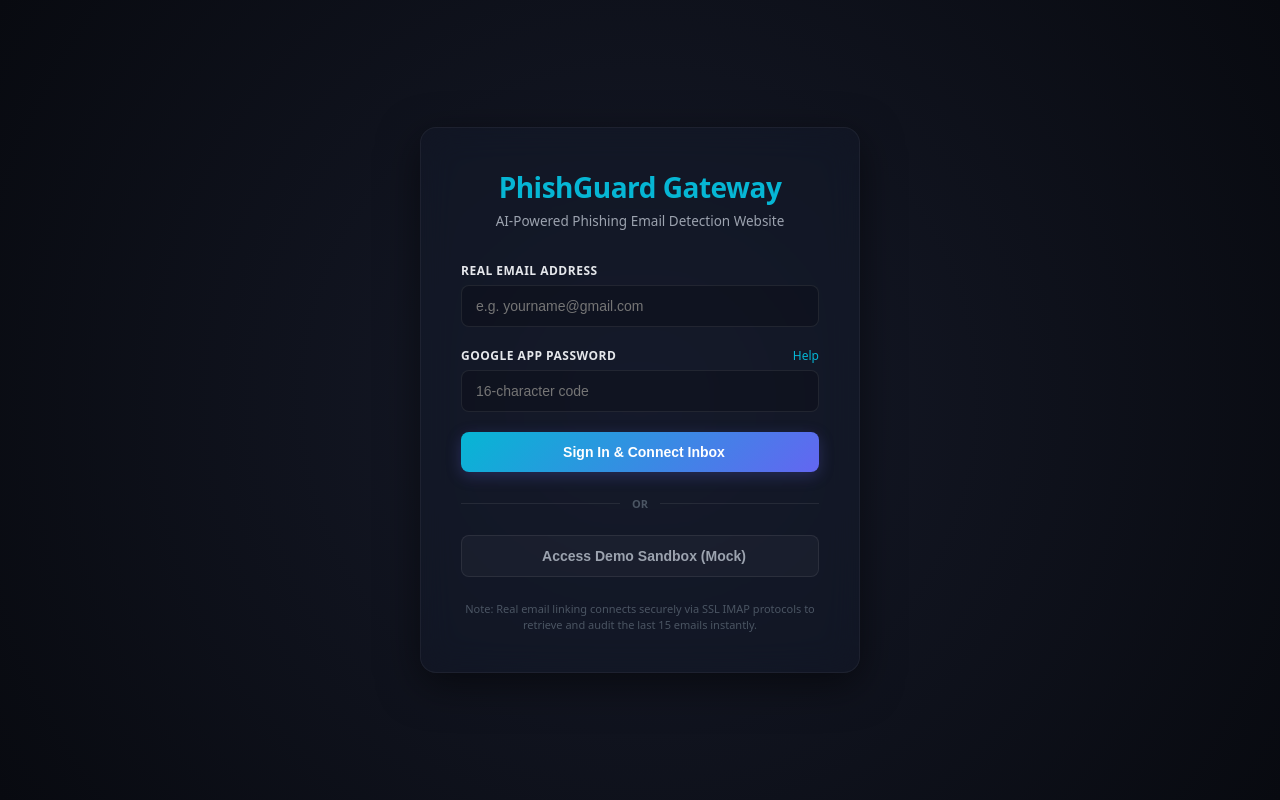
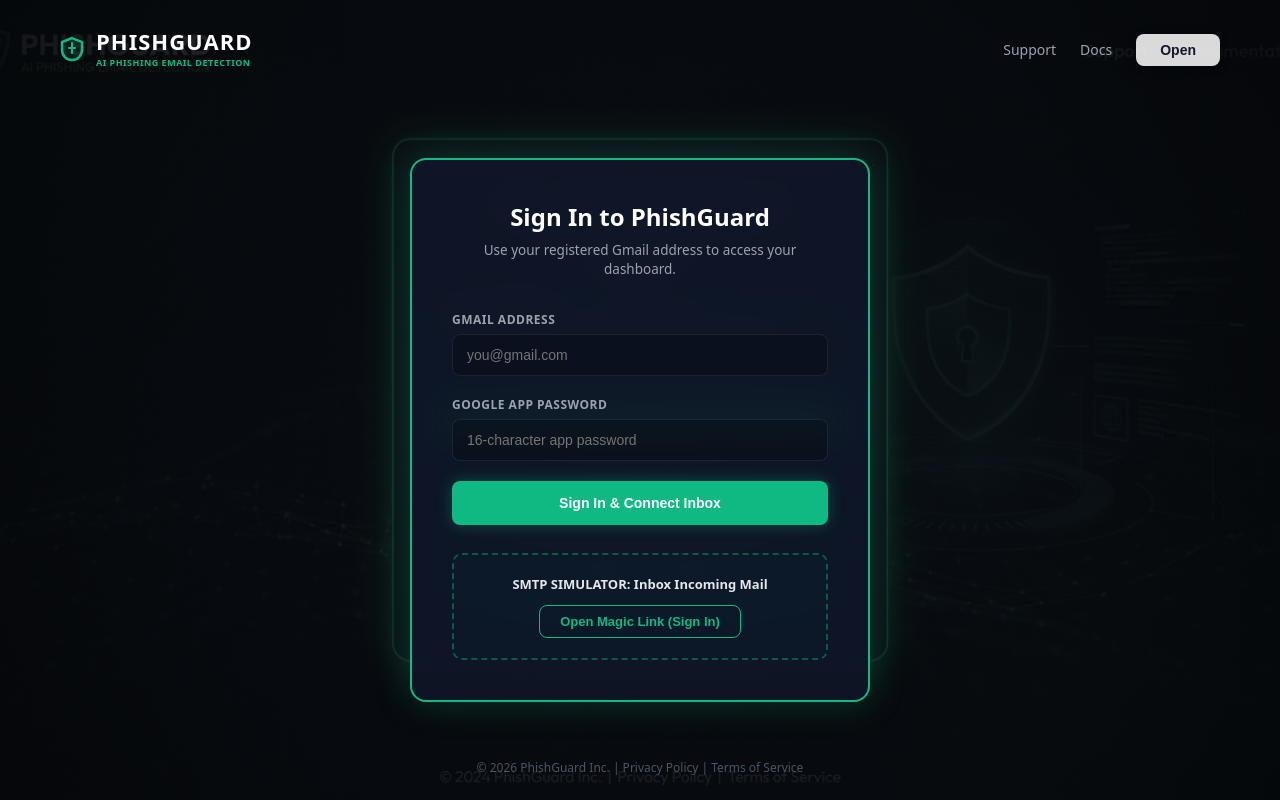
Before and after one commit to Aditya1471/Email_Detector, a React app in the folder frontend/: page / in a window 1280 px wide. Built offline with nearby package versions, Linux system fonts and the light colour scheme; no server answers; the HTML template or start-up script is replaced by a standard one.

Commit message:
style: Match Login screen UI exactly with the user's uploaded mock design

```diff
--- a/frontend/src/pages/Login.jsx
+++ b/frontend/src/pages/Login.jsx
@@ -26,7 +26,6 @@
       .then(data => {
         setLoading(false);
         if (data.status === 'success') {
-          // Trigger hard reload to let App.jsx catch authenticated status
           window.location.reload();
         } else {
           setError(data.message || 'Verification failed.');
@@ -60,9 +59,32 @@
 
   return (
     <div style={styles.container}>
-      <div style={styles.card} className="glass-panel">
-        <h2 style={styles.title}>PhishGuard Gateway</h2>
-        <p style={styles.subtitle}>AI-Powered Phishing Email Detection Website</p>
+      {/* 1. TOP NAVBAR */}
+      <header style={styles.navbar}>
+        <div style={styles.logoGroup}>
+          <div style={styles.shieldIcon}>
+            <svg width="24" height="28" viewBox="0 0 24 28" fill="none">
+              <path d="M12 2L2 6v8c0 5.52 4.48 10 10 10s10-4.48 10-10V6L12 2z" stroke="#10B981" strokeWidth="2.5" fill="rgba(16, 185, 129, 0.1)"/>
+              <path d="M12 7v10M9 12h6" stroke="#10B981" strokeWidth="2" strokeLinecap="round"/>
+            </svg>
+          </div>
+          <div>
+            <div style={styles.logoMain}>PHISHGUARD</div>
+            <div style={styles.logoSub}>AI PHISHING EMAIL DETECTION</div>
+          </div>
+        </div>
+
+        <div style={styles.navLinks}>
+          <span style={styles.navLink}>Support</span>
+          <span style={styles.navLink}>Docs</span>
+          <button style={styles.navOpenBtn}>Open</button>
+        </div>
+      </header>
+
+      {/* 2. LOGIN MAIN CARD */}
+      <div style={styles.card} className="animate-slide-in">
+        <h2 style={styles.cardTitle}>Sign In to PhishGuard</h2>
+        <p style={styles.cardSubtitle}>Use your registered Gmail address to access your dashboard.</p>
 
         {error && (
           <div style={styles.errorBox}>
@@ -73,69 +95,65 @@
 
         <form onSubmit={handleDirectLogin} style={styles.form}>
           <div style={styles.inputGroup}>
-            <label style={styles.label}>Real Email Address</label>
+            <label style={styles.label}>Gmail Address</label>
+            <div style={styles.inputWrapper}>
               <input
                 type="email"
-              placeholder="e.g. yourname@gmail.com"
+                placeholder="you@gmail.com"
                 style={styles.input}
                 value={email}
                 onChange={e => setEmail(e.target.value)}
                 required
               />
+              <span style={styles.inputIcon}>
+                <i className="fa-solid fa-envelope" style={{ color: '#10B981' }}></i>
+              </span>
+            </div>
           </div>
 
           <div style={styles.inputGroup}>
-            <div style={{ display: 'flex', justifyContent: 'space-between', alignItems: 'center' }}>
             <label style={styles.label}>Google App Password</label>
-              <span style={styles.tooltipBtn} title="Gmail Security -> 2-Step Verification -> App Passwords (16 character code)">
-                <i className="fa-solid fa-circle-question"></i> Help
-              </span>
-            </div>
+            <div style={styles.inputWrapper}>
               <input
                 type="password"
-              placeholder="16-character code"
+                placeholder="16-character app password"
                 style={styles.input}
                 value={password}
                 onChange={e => setPassword(e.target.value)}
                 required
               />
+              <span style={styles.inputIcon}>
+                <i className="fa-solid fa-key" style={{ color: '#10B981' }}></i>
+              </span>
+            </div>
           </div>
 
           <button
             type="submit"
-            style={{ ...styles.btn, opacity: loading ? 0.7 : 1 }}
+            style={{ ...styles.btnSubmit, opacity: loading ? 0.7 : 1 }}
             disabled={loading || sandboxLoading}
           >
-            {loading ? (
-              <span><i className="fa-solid fa-spinner fa-spin" style={{ marginRight: '8px' }}></i>Linking Mailbox...</span>
-            ) : (
-              <span><i className="fa-solid fa-envelope" style={{ marginRight: '8px' }}></i>Sign In & Connect Inbox</span>
-            )}
+            {loading ? 'Connecting Mailbox...' : 'Sign In & Connect Inbox'}
           </button>
         </form>
 
-        <div style={styles.divider}>
-          <span style={styles.dividerLine}></span>
-          <span style={styles.dividerText}>OR</span>
-          <span style={styles.dividerLine}></span>
-        </div>
-
+        {/* 3. SMTP SIMULATOR BOX */}
+        <div style={styles.simulatorBox}>
+          <div style={styles.simTitle}>SMTP SIMULATOR: Inbox Incoming Mail</div>
           <button
-          style={{ ...styles.btnDemo, opacity: sandboxLoading ? 0.7 : 1 }}
+            style={{ ...styles.btnSim, opacity: sandboxLoading ? 0.7 : 1 }}
             onClick={handleSandboxBypass}
             disabled={loading || sandboxLoading}
           >
-          {sandboxLoading ? (
-            <span><i className="fa-solid fa-spinner fa-spin" style={{ marginRight: '8px' }}></i>Starting Sandbox...</span>
-          ) : (
-            <span><i className="fa-solid fa-server" style={{ marginRight: '8px' }}></i>Access Demo Sandbox (Mock)</span>
-          )}
+            {sandboxLoading ? 'Opening Sandbox...' : 'Open Magic Link (Sign In)'}
           </button>
-
-        <div style={styles.hint}>
-          Note: Real email linking connects securely via SSL IMAP protocols to retrieve and audit the last 15 emails instantly.
         </div>
       </div>
+
+      {/* 4. FOOTER */}
+      <footer style={styles.footer}>
+        © 2026 PhishGuard Inc. | Privacy Policy | Terms of Service
+      </footer>
     </div>
   );
 }
@@ -143,36 +161,101 @@
 const styles = {
   container: {
     display: 'flex',
+    flexDirection: 'column',
     alignItems: 'center',
     justifyContent: 'center',
     minHeight: '100vh',
-    background: 'radial-gradient(circle at center, #161a29 0%, #080a10 100%)',
+    background: `radial-gradient(circle at center, rgba(10, 15, 20, 0.75) 0%, rgba(5, 7, 10, 0.95) 100%), url('/login_bg.jpg')`,
+    backgroundSize: 'cover',
+    backgroundPosition: 'center',
     fontFamily: 'system-ui, -apple-system, sans-serif',
     color: '#FFF',
-    padding: '20px'
+    padding: '20px',
+    position: 'relative'
+  },
+  navbar: {
+    position: 'absolute',
+    top: '30px',
+    left: '0',
+    right: '0',
+    padding: '0 60px',
+    display: 'flex',
+    justifyContent: 'space-between',
+    alignItems: 'center',
+    width: '100%',
+    boxSizing: 'border-box'
+  },
+  logoGroup: {
+    display: 'flex',
+    alignItems: 'center',
+    gap: '12px'
+  },
+  shieldIcon: {
+    display: 'flex',
+    alignItems: 'center',
+    justifyContent: 'center'
+  },
+  logoMain: {
+    fontSize: '22px',
+    fontWeight: '900',
+    letterSpacing: '1px',
+    color: '#FFF',
+    lineHeight: '1'
+  },
+  logoSub: {
+    fontSize: '9px',
+    color: '#10B981',
+    fontWeight: '700',
+    letterSpacing: '0.5px',
+    marginTop: '4px'
+  },
+  navLinks: {
+    display: 'flex',
+    alignItems: 'center',
+    gap: '24px'
+  },
+  navLink: {
+    fontSize: '14px',
+    color: '#9CA3AF',
+    cursor: 'pointer',
+    fontWeight: '500',
+    transition: 'color 0.2s'
+  },
+  navOpenBtn: {
+    background: 'rgba(255, 255, 255, 0.85)',
+    color: '#111827',
+    border: 'none',
+    padding: '8px 24px',
+    borderRadius: '8px',
+    fontWeight: '700',
+    fontSize: '14px',
+    cursor: 'pointer',
+    boxShadow: '0 2px 10px rgba(0,0,0,0.3)'
   },
   card: {
     width: '100%',
-    maxWidth: '440px',
+    maxWidth: '460px',
     padding: '40px',
-    background: 'rgba(22, 28, 45, 0.45)',
+    background: 'rgba(15, 23, 42, 0.85)',
     borderRadius: '16px',
-    border: '1px solid rgba(255, 255, 255, 0.05)',
-    boxShadow: '0 12px 40px rgba(0, 0, 0, 0.5)'
+    border: '2px solid #10B981',
+    boxShadow: '0 0 35px rgba(16, 185, 129, 0.25)',
+    backdropFilter: 'blur(16px)',
+    marginTop: '60px'
   },
-  title: {
-    fontSize: '28px',
-    fontWeight: '800',
-    margin: '0 0 6px 0',
-    color: '#06B6D4',
-    textAlign: 'center',
-    letterSpacing: '-0.5px'
+  cardTitle: {
+    fontSize: '24px',
+    fontWeight: '700',
+    margin: '0 0 8px 0',
+    color: '#FFF',
+    textAlign: 'center'
   },
-  subtitle: {
+  cardSubtitle: {
     color: '#9CA3AF',
     fontSize: '13.5px',
     margin: '0 0 32px 0',
-    textAlign: 'center'
+    textAlign: 'center',
+    lineHeight: '1.4'
   },
   errorBox: {
     background: 'rgba(239, 68, 68, 0.08)',
@@ -198,80 +281,74 @@
   label: {
     fontSize: '12px',
     fontWeight: '700',
-    color: '#E5E7EB',
+    color: '#9CA3AF',
     textTransform: 'uppercase',
     letterSpacing: '0.5px'
   },
+  inputWrapper: {
+    position: 'relative',
+    display: 'flex',
+    alignItems: 'center'
+  },
   input: {
-    padding: '12px 14px',
+    width: '100%',
+    padding: '12px 40px 12px 14px',
     borderRadius: '8px',
     border: '1px solid rgba(255, 255, 255, 0.08)',
-    background: 'rgba(0, 0, 0, 0.2)',
+    background: 'rgba(0, 0, 0, 0.25)',
     color: '#FFF',
     fontSize: '14px',
-    outline: 'none',
-    transition: 'border 0.2s'
+    outline: 'none'
   },
-  tooltipBtn: {
-    fontSize: '12px',
-    color: '#06B6D4',
-    cursor: 'help',
+  inputIcon: {
+    position: 'absolute',
+    right: '14px',
     display: 'flex',
     alignItems: 'center',
-    gap: '4px'
+    justifyContent: 'center'
   },
-  btn: {
-    background: 'linear-gradient(135deg, #06B6D4 0%, #6366F1 100%)',
+  btnSubmit: {
+    background: '#10B981',
     color: '#FFF',
     border: 'none',
-    padding: '12px',
+    padding: '14px',
+    borderRadius: '8px',
+    fontWeight: '800',
+    cursor: 'pointer',
+    fontSize: '14px',
+    boxShadow: '0 0 15px rgba(16, 185, 129, 0.35)',
+    transition: '0.2s'
+  },
+  simulatorBox: {
+    marginTop: '28px',
+    padding: '20px',
+    border: '2px dashed rgba(16, 185, 129, 0.4)',
+    borderRadius: '10px',
+    background: 'rgba(16, 185, 129, 0.02)',
+    textAlign: 'center'
+  },
+  simTitle: {
+    fontSize: '13px',
+    fontWeight: '700',
+    color: '#E5E7EB',
+    marginBottom: '12px'
+  },
+  btnSim: {
+    background: 'transparent',
+    border: '1px solid #10B981',
+    color: '#10B981',
+    padding: '8px 20px',
     borderRadius: '8px',
     fontWeight: '700',
+    fontSize: '13px',
     cursor: 'pointer',
-    fontSize: '14px',
-    boxShadow: '0 4px 15px rgba(99, 102, 241, 0.25)',
-    display: 'flex',
-    alignItems: 'center',
-    justifyContent: 'center',
-    gap: '8px'
+    transition: '0.2s'
   },
-  divider: {
-    display: 'flex',
-    alignItems: 'center',
-    justifyContent: 'center',
-    margin: '24px 0',
-    gap: '12px'
-  },
-  dividerLine: {
-    flexGrow: 1,
-    height: '1px',
-    background: 'rgba(255, 255, 255, 0.08)'
-  },
-  dividerText: {
-    fontSize: '11px',
+  footer: {
+    position: 'absolute',
+    bottom: '24px',
+    fontSize: '12px',
     color: '#4B5563',
-    fontWeight: '700'
-  },
-  btnDemo: {
-    background: 'rgba(255, 255, 255, 0.03)',
-    border: '1px solid rgba(255, 255, 255, 0.08)',
-    color: '#9CA3AF',
-    padding: '12px',
-    borderRadius: '8px',
-    fontWeight: '600',
-    cursor: 'pointer',
-    fontSize: '14px',
-    width: '100%',
-    display: 'flex',
-    alignItems: 'center',
-    justifyContent: 'center',
-    gap: '8px'
-  },
-  hint: {
-    fontSize: '11px',
-    color: '#4B5563',
-    textAlign: 'center',
-    marginTop: '24px',
-    lineHeight: '1.4'
+    textAlign: 'center'
   }
 };
```
Also changed, not shown: frontend/public/login_bg.jpg (added). Lines whose indentation alone changed are shown as unchanged.
